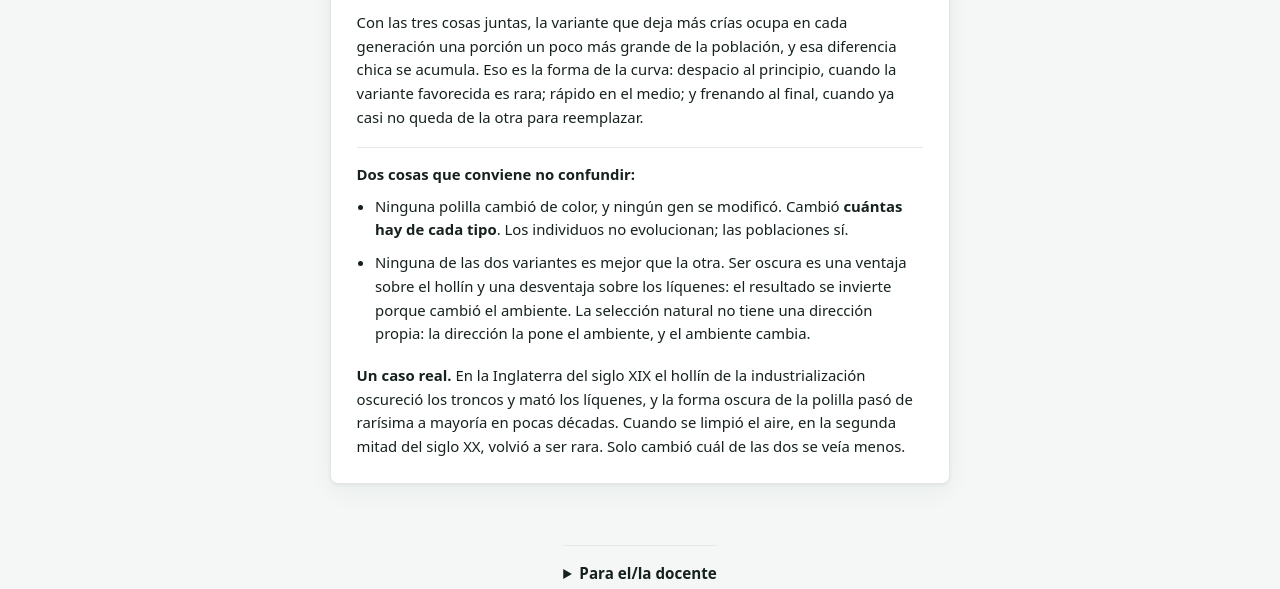
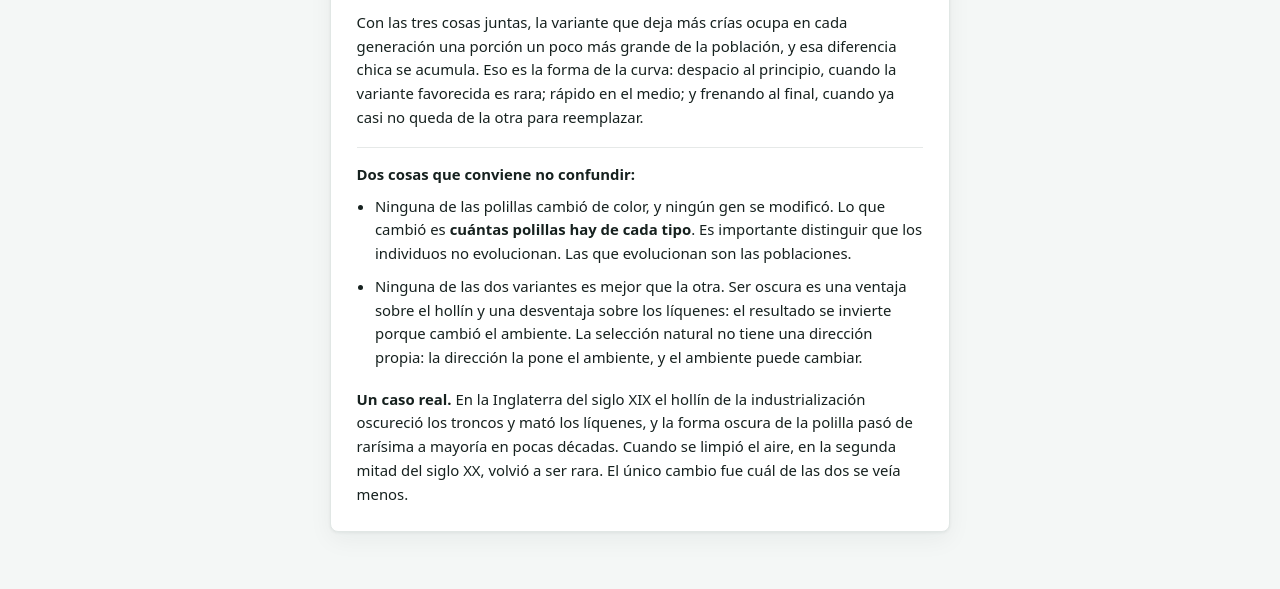
Before and after one commit to geneticaalasaulas/juegos, a plain HTML site: page seleccion-natural/index.html in a window 1280 px wide. Shown: the part 2257-2846 px from the top of the page. Drawn offline with Linux system fonts and the light colour scheme.

Commit message:
Selección natural: ajustes manuales de redacción
Co-Authored-By: Claude Opus 5.5 <noreply@anthropic.com>

```diff
--- a/seleccion-natural/index.html
+++ b/seleccion-natural/index.html
@@ -243,22 +243,22 @@
   <div class="ojo">
     <b>Dos cosas que conviene no confundir:</b>
     <ul>
-      <li>Ninguna polilla cambió de color, y ningún gen se modificó. Cambió
-      <b>cuántas hay de cada tipo</b>. Los individuos no evolucionan; las
-      poblaciones sí.</li>
+      <li>Ninguna de las polillas cambió de color, y ningún gen se modificó. Lo que cambió es
+      <b>cuántas polillas hay de cada tipo</b>. Es importante distinguir que los individuos no evolucionan. Las que evolucionan son las
+      poblaciones.</li>
       <li>Ninguna de las dos variantes es mejor que la otra. Ser oscura es una
       ventaja sobre el hollín y una desventaja sobre los líquenes: el resultado se invierte
       porque cambió el ambiente.
       La selección natural no tiene una dirección propia: la dirección la
-      pone el ambiente, y el ambiente cambia.</li>
+      pone el ambiente, y el ambiente puede cambiar.</li>
     </ul>
   </div>
 
   <p class="caso"><b>Un caso real.</b> En la Inglaterra del siglo XIX el
   hollín de la industrialización oscureció los troncos y mató los líquenes, y la
   forma oscura de la polilla pasó de rarísima a mayoría en pocas décadas. Cuando se
-  limpió el aire, en la segunda mitad del siglo XX, volvió a ser rara. Solo
-  cambió cuál de las dos se veía menos.</p>
+  limpió el aire, en la segunda mitad del siglo XX, volvió a ser rara. El único cambio fue
+  cuál de las dos se veía menos.</p>
 </section>
 
 <details>
@@ -277,7 +277,7 @@
   abstracto: ser oscura es una ventaja sobre un tronco con hollín y una
   desventaja sobre un tronco con líquenes. El
   resultado se invierte porque cambió el ambiente.</p>
-  <p><b>Una confusión frecuente:</b> muchos estudiantes
+  <p><b>Confusión frecuente:</b> muchos estudiantes
   entienden que las polillas "se oscurecieron para camuflarse". Acá se ve que no:
   ninguna cambia de color nunca. Las oscuras ya existían antes del hollín:
   arrancá con el control en 10% y se ve que están desde la generación 0. Solo
```
Also changed, not shown: punnett-rapido/index.html (+3 -2 lines), resistencia-antibioticos/index.html (+1 -1 lines).
